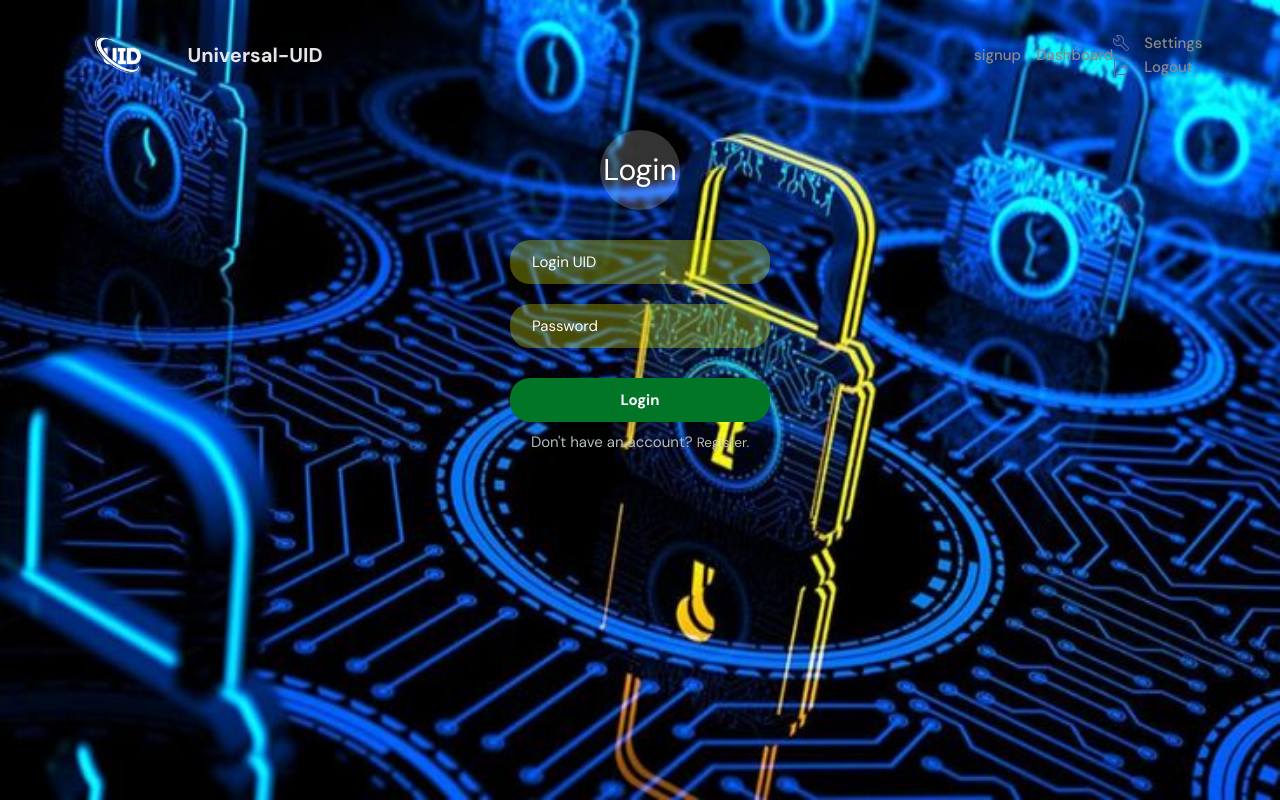
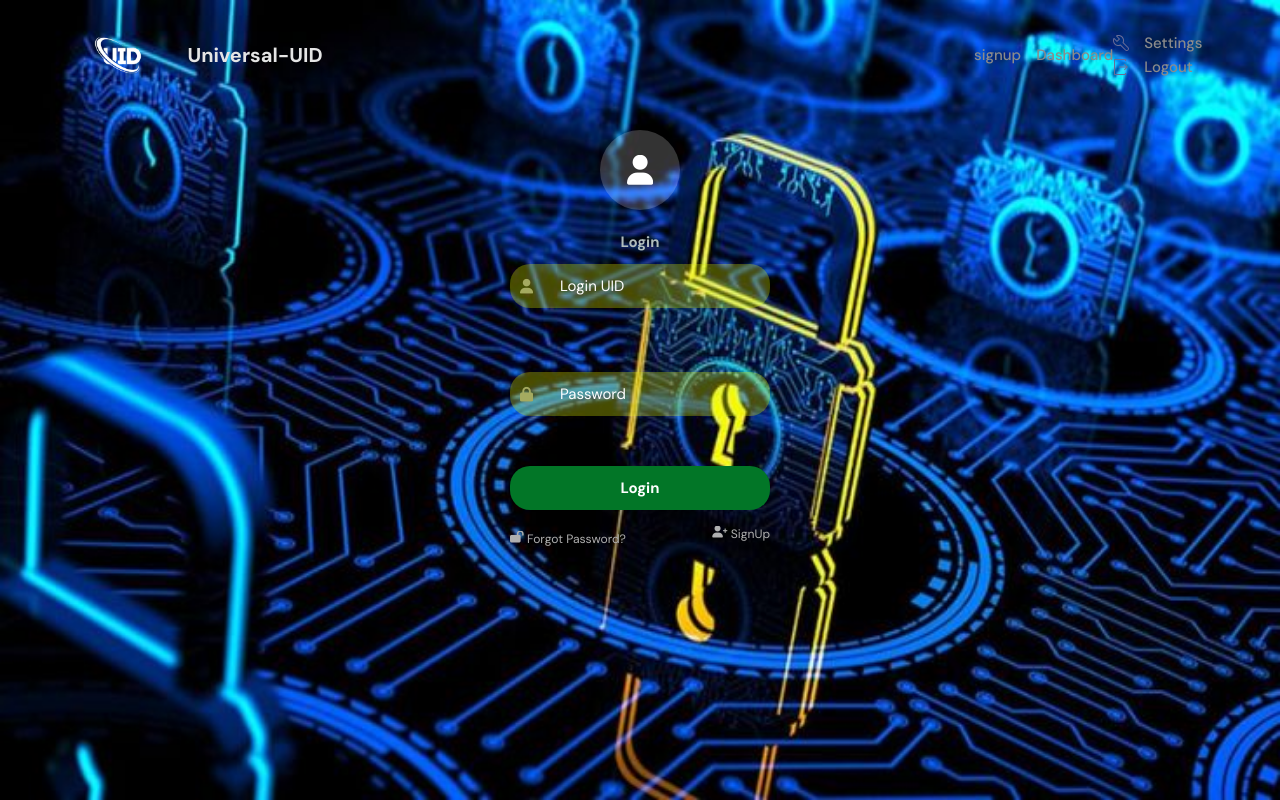
Before and after one commit to sahilkumardhala/universal_UID, a Django app: page /login/ in a window 1280 px wide. Run offline with Django 5.2, Linux system fonts and the light colour scheme.

Commit message:
Basic Frontend complited of password rest

```diff
--- a/universal_UID/static/css/base.css
+++ b/universal_UID/static/css/base.css
@@ -25,6 +25,7 @@
   text-rendering: optimizeLegibility;
   /* color: inherit; */
   font-size: inherit;
+  overflow: hidden;
 
 }
 
@@ -236,7 +237,7 @@
   fill: var(--color-main);
 }
 
-.alert {
+/* .alert {
   padding: 15px;
   margin-bottom: 20px;
   border: 1px solid transparent;
@@ -247,4 +248,4 @@
   color: #ff0000;
   background-color: #cce5ff;
   border-color: #b8daff;
-}
+} */
--- a/universal_UID/templates/base.html
+++ b/universal_UID/templates/base.html
@@ -8,6 +8,7 @@
     <meta name="viewport" content="width=device-width, initial-scale=1.0">
     <title>{% block title %} {% endblock %}</title>
     <link rel="shortcut icon" href="{% static 'image/Logo.png' %}" type="image/x-icon">
+    <link rel="stylesheet" href="https://cdnjs.cloudflare.com/ajax/libs/font-awesome/6.0.0-beta3/css/all.min.css">
     <link rel="stylesheet" href="{% static 'css/base.css' %}">
 
 </head>
--- a/universal_UID/templates/login.html
+++ b/universal_UID/templates/login.html
@@ -2,108 +2,28 @@
 
 {% block title %}LOGIN PAGE{% endblock %}
 
-
-
-
-
 {% block content %}
 <style>
-    /* body {
-        background-image: url("static/image/loginpag.jpg");
-        background-size: cover;
-        background-position: center;
-        height: 100vh;
-        width: 100%;
-    } */
-
-
     .container {
         display: flex;
-        /* flex-direction: column; */
         justify-content: center;
         align-items: center;
         height: 100%;
     }
 
-    /* .login-form {
-
-        width: 300px;
-        background: transparent !important;
-        padding: 20px;
-        border: 8px rgba(255, 255, 255, 0.5) double;
-        border-radius: 10px;
-        box-shadow: 0 0 10px rgba(0, 0, 0, 0.2);
-        float: left;
-        margin-right: 20px;
-        backdrop-filter: blur(5px);
-    }
-
-    .login-form h2 {
-        text-align: center;
-        margin-bottom: 20px;
-    }
-
-    .login-form label {
-        font-weight: bold;
-        display: block;
-        margin-top: 10px;
-    }
-
-    .login-form input {
-        width: 100%;
-        background-color: transparent;
-        padding: 10px;
-        margin-top: 5px;
-        margin-bottom: 15px;
-        border-bottom: 3px solid white;
-        border-radius: 4px;
-    }
-
-    .login-form button {
-        width: 100%;
-        padding: 12px;
-        background-color: #28a745;
-        color: white;
-        border: none;
-        border-radius: 4px;
-        cursor: pointer;
-        font-size: 16px;
-    }
-
-    .login-form button:hover {
-        background-color: #218838;
-    } */
-
-
-    .alert {
-        padding: 15px;
-        margin-bottom: 20px;
-        border: 1px solid transparent;
-        border-radius: 5px;
-    }
-
-    .alert-primary {
-        color: #ff0000;
-        background-color: #cce5ff;
-        border-color: #b8daff;
-    }
-</style>
-<style>
     .login-container {
         display: flex;
         flex-direction: column;
         width: 300px;
         padding: 20px;
         text-align: center;
-        transition:3s ease-in-out;
+        border-radius: 10px;
+    }
 
+    .login-container:hover {
+        border: solid rgba(181, 191, 74, 0.73);
     }
-    .login-container:hover{
-        border: solid 5px  rgba(181, 191, 74, 0.73);
-        border-radius: 10px;
 
-
-    }
     /* Circular logo styling */
     .logo {
         width: 80px;
@@ -133,9 +53,11 @@
         outline: none;
         position: relative;
     }
-    input::placeholder{
-        color:white
+
+    input::placeholder {
+        color: white
     }
+
     /* Login button */
     button {
         width: 100%;
@@ -155,6 +77,30 @@
         background: #e04450;
     }
 
+    /* Container for options */
+    .options-container {
+        display: flex;
+        justify-content: space-between;
+        align-items: center;
+        font-size: 0.9em;
+        color: #b0b0b0;
+        /* Light gray color for text */
+        margin-top: 10px;
+    }
+
+    /* Links styling */
+    .options-container a {
+        color: #b0b0b0;
+        text-decoration: none;
+        font-size: 0.9em;
+        transition: color 0.3s ease;
+    }
+
+    .options-container a:focus {
+        color: #ffffff;
+        /* White color on hover */
+    }
+
     /* Forgot password link */
     .forgot-password {
         margin-top: 10px;
@@ -166,32 +112,64 @@
     .forgot-password:hover {
         color: #ff4f5e;
     }
+
+    .input-wrapper {
+        position: relative;
+        /* Positioning context for absolute elements */
+        margin-bottom: 20px;
+        /* Space between input fields */
+    }
+
+    .input-wrapper i {
+        position: absolute;
+        /* Position the icon absolutely */
+        left: 10px;
+        /* Space from the left */
+        top: 50%;
+        /* Center vertically */
+        transform: translateY(-50%);
+        /* Adjust for vertical centering */
+        color: #888;
+        /* Icon color */
+        pointer-events: none;
+        /* Prevents click events on the icon */
+    }
+
+    .input-wrapper input[type="text"],
+    .input-wrapper input[type="password"] {
+        padding-left: 40px;
+        /* Adjust padding for the icon */
+    }
 </style>
 <div class="container">
-    <!-- <div class="login-form"> -->
     <div class="login-container">
-        <div class="logo">Login</div>
-        <!-- <h2>Login</h2> -->
+        <div class="logo"><i class="fas fa-user"></i></div>
+            <h3>Login</h3>
         {% if messages %}
         <div class="alert alert-primary" role="alert">
             {% for message in messages %}
-            <p>{{ message }}</p>
+            <p></i>{{ message }}</p>
             {% endfor %}
         </div>
         {% endif %}
         <form method="POST">
             {% csrf_token %}
-            <!-- <label for="uid">UID:</label> -->
-            <input type="text" id="uid" name="uid" placeholder="Login UID" required>
-
-            <!-- <label for="password">Password:</label> -->
-            <input type="password" id="password" name="password" placeholder="Password" required>
+            <div class="input-wrapper">
+                <i class="fas fa-user"></i>
+                <input type="text" id="uid" name="uid" placeholder="Login UID" required>
+            </div>
+            <i class="fas fa-lock-refresh"></i>
+            <div class="input-wrapper">
+                <i class="fas fa-lock"></i>
+                <input type="password" id="password" name="password" placeholder="Password" required>
+            </div>
 
             <button type="submit">Login</button>
 
         </form>
-        <div>
-            <p>Don't have an account? <a href="{% url 'signup' %}" class="forgot-password">Register.</a></p>
+        <div class="options-container">
+            <a href="{% url 'set_password' %}" class="forgot-password"><i class="fas fa-lock-open"></i> Forgot Password?</a>
+            <a href="{% url 'signup' %}"><i class="fas fa-user-plus"></i> SignUp</a>
         </div>
     </div>
 </div>
```
Also changed, not shown: universal_UID/templates/set_password.html (+157 -32 lines), universal_UID/db.sqlite3, 1 other file.
